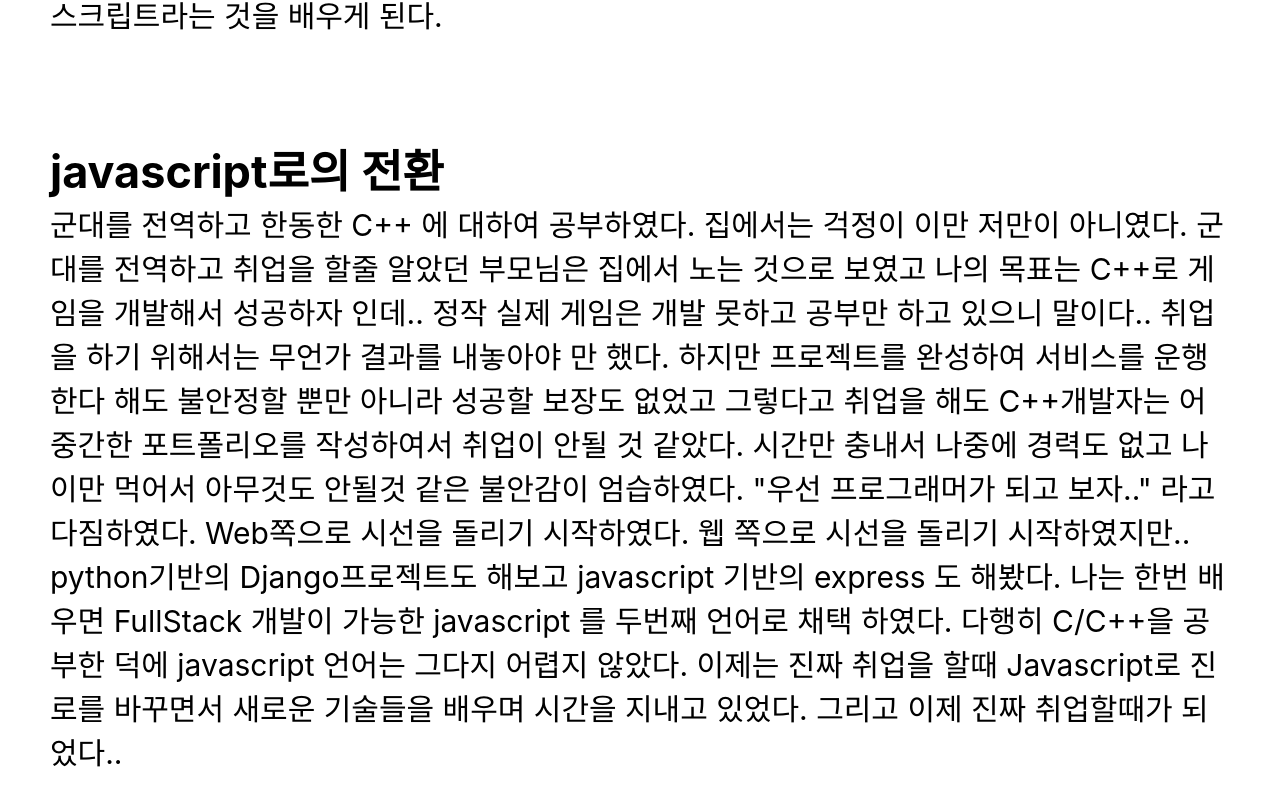
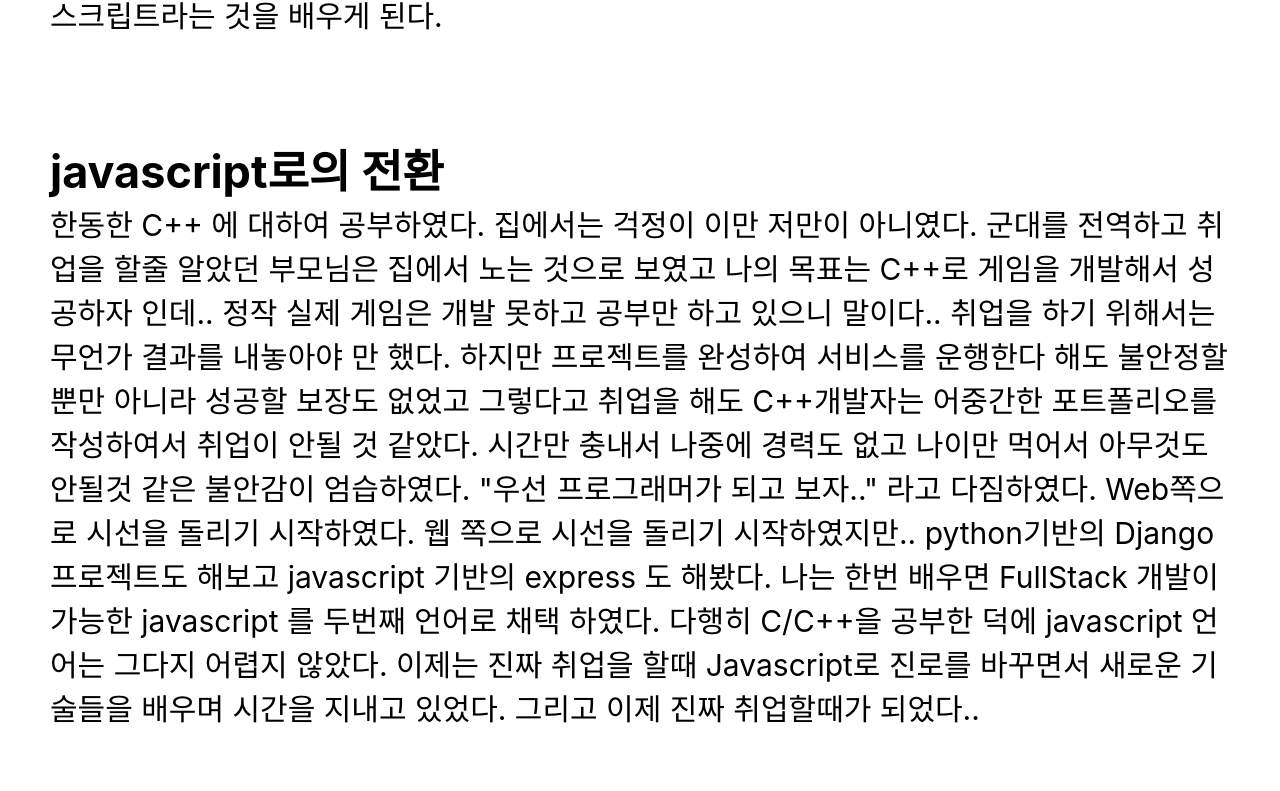
Before and after one commit to asjk77/nextjs, a Next.js app: page / in a window 1280 px wide. Shown: the part 1671-2462 px from the top of the page. Built offline with nearby package versions, Linux system fonts and the light colour scheme.

Commit message:
0.0.3 bug fix2

```diff
--- a/components/SiteGuard.jsx
+++ b/components/SiteGuard.jsx
@@ -44,7 +44,7 @@ export default function SiteGuard(){
 
             <AnimationDropLeft className={Styles.text}>
                 <h2>javascript로의 전환</h2>
-                군대를 전역하고 한동한 C++ 에 대하여 공부하였다. 집에서는 걱정이 이만 저만이 아니였다. 군대를 전역하고 취업을 할줄 알았던 부모님은
+                한동한 C++ 에 대하여 공부하였다. 집에서는 걱정이 이만 저만이 아니였다. 군대를 전역하고 취업을 할줄 알았던 부모님은
                 집에서 노는 것으로 보였고 나의 목표는 C++로 게임을 개발해서 성공하자 인데.. 정작 실제 게임은 개발 못하고 공부만 하고 있으니 말이다..
                 취업을 하기 위해서는 무언가 결과를 내놓아야 만 했다. 하지만 프로젝트를 완성하여 서비스를 운행한다 해도 불안정할 뿐만 아니라  성공할 보장도 없었고 그렇다고 취업을 해도
                 C++개발자는 어중간한 포트폴리오를 작성하여서 취업이 안될 것 같았다.
```
